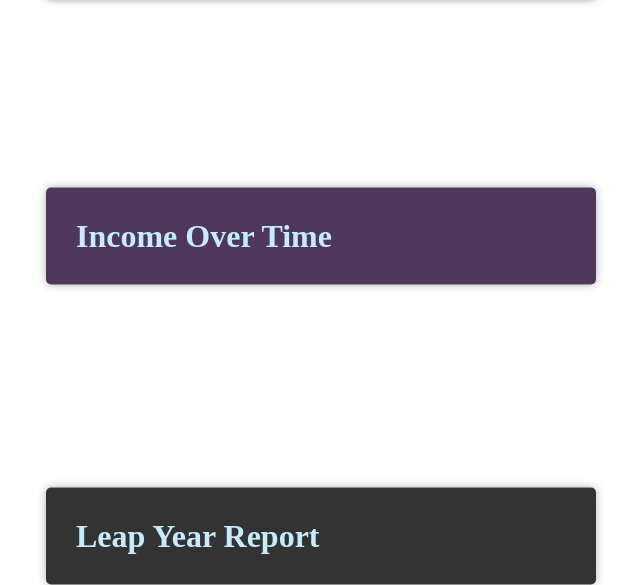
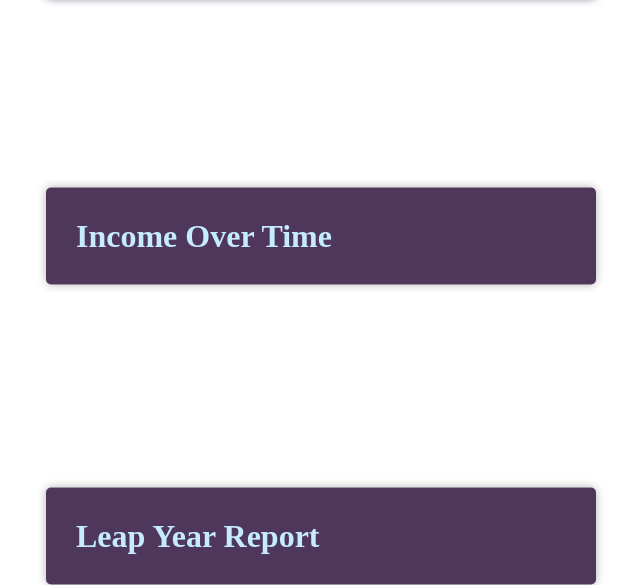
Before and after one commit to cyruswere/dairy_biz, a plain HTML site: page index.html in a window 1280 px wide. Shown: the part 764-1349 px from the top of the page, without its empty margins (319-959 px from the left). Drawn offline with Linux system fonts and the light colour scheme.

Commit message:
made changes

```diff
--- a/index.css
+++ b/index.css
@@ -60,7 +60,7 @@ body{
   transform: translate(-50%, -50%);
   width: 100%;
   max-width: 550px;
-  background: rgba(0,0,0,0.8);
+  background: rgba(60, 32, 73, 0.897);
   padding: 30px;
   border-radius: 5px;
   box-shadow: 0 0 10px rgba(0,0,0,0.3);
```
